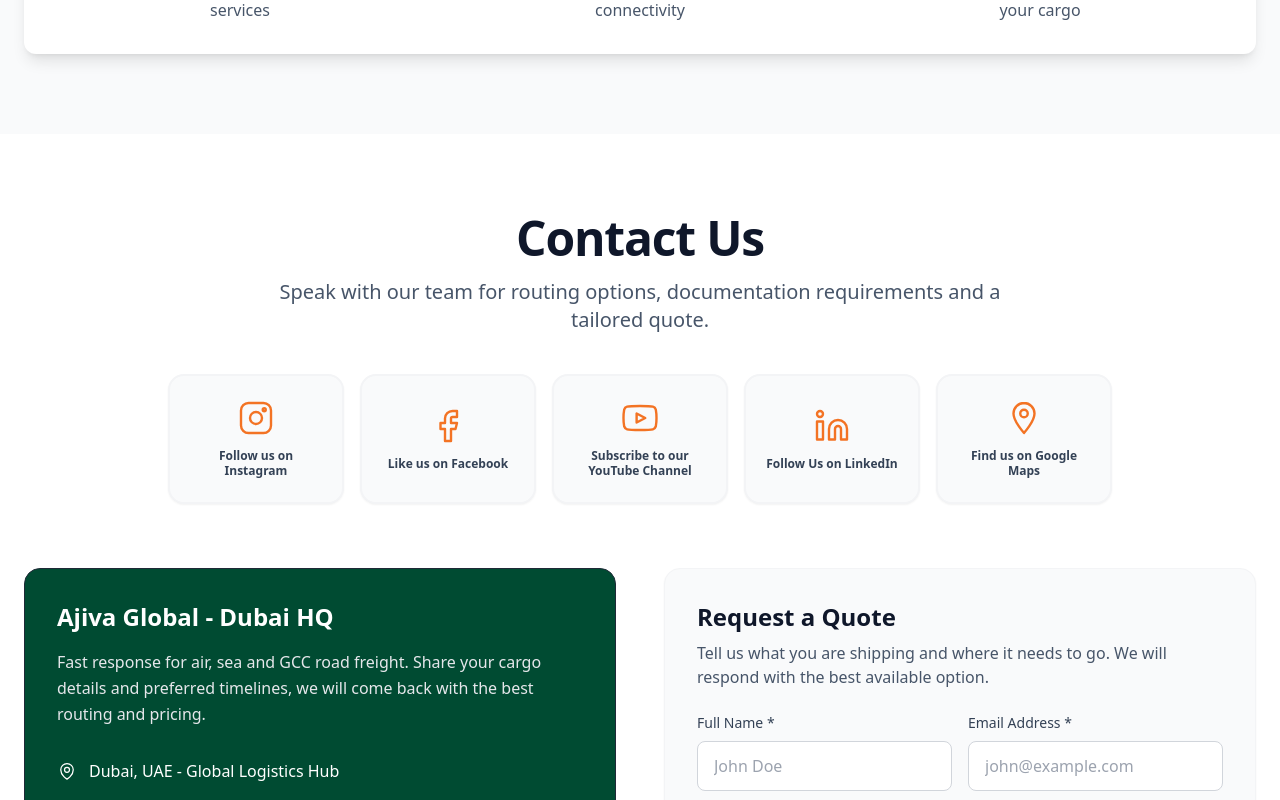
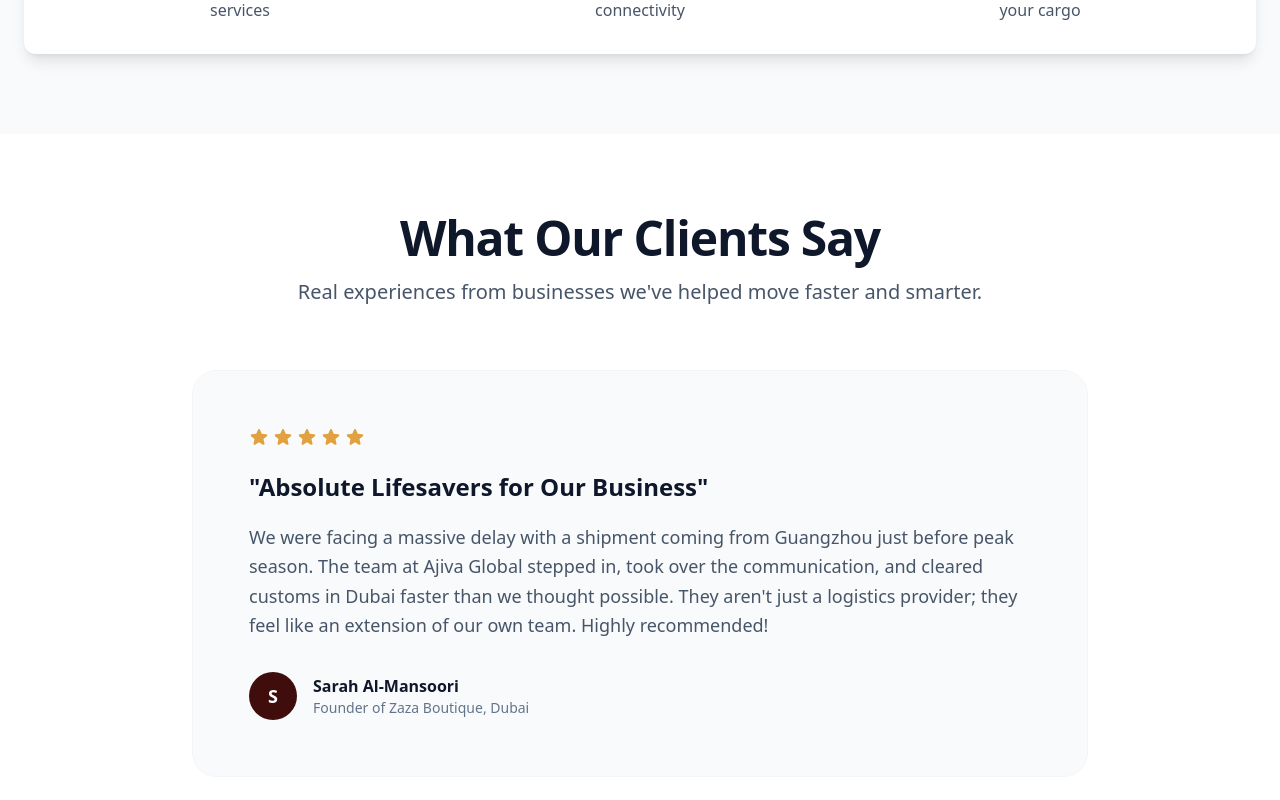
Before and after one commit to sabyasachi-arya/Pseudo_Webpage-, a React (Create React App) app: page / in a window 1280 px wide. Shown: the part 5720-6520 px from the top of the page. Built offline with nearby package versions, Linux system fonts and the light colour scheme.

Commit message:
Update MarketingHome.tsx

```diff
--- a/src/pages/MarketingHome.tsx
+++ b/src/pages/MarketingHome.tsx
@@ -7,6 +7,7 @@
 import Contact from '../components/Contact';
 import FAQ from '../components/FAQ';
 import Footer from '../components/Footer';
+import Testimonials from '../components/Testimonials';
 
 export default function MarketingHome() {
   return (
@@ -16,6 +17,7 @@
       <Services />
       <StrategicAdvantage />
       <GCCNetwork />
+      <Testimonials />
       <Contact />
       <FAQ />
       <Footer />
```
